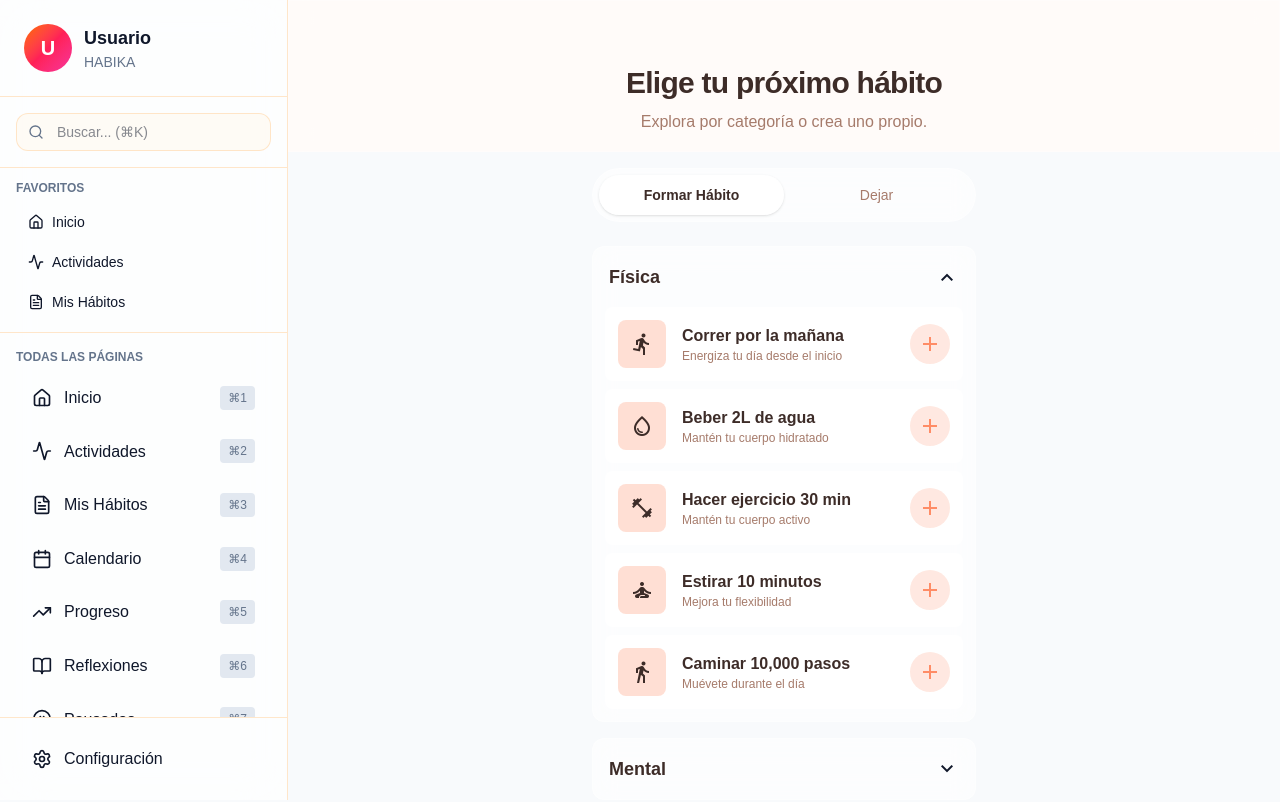
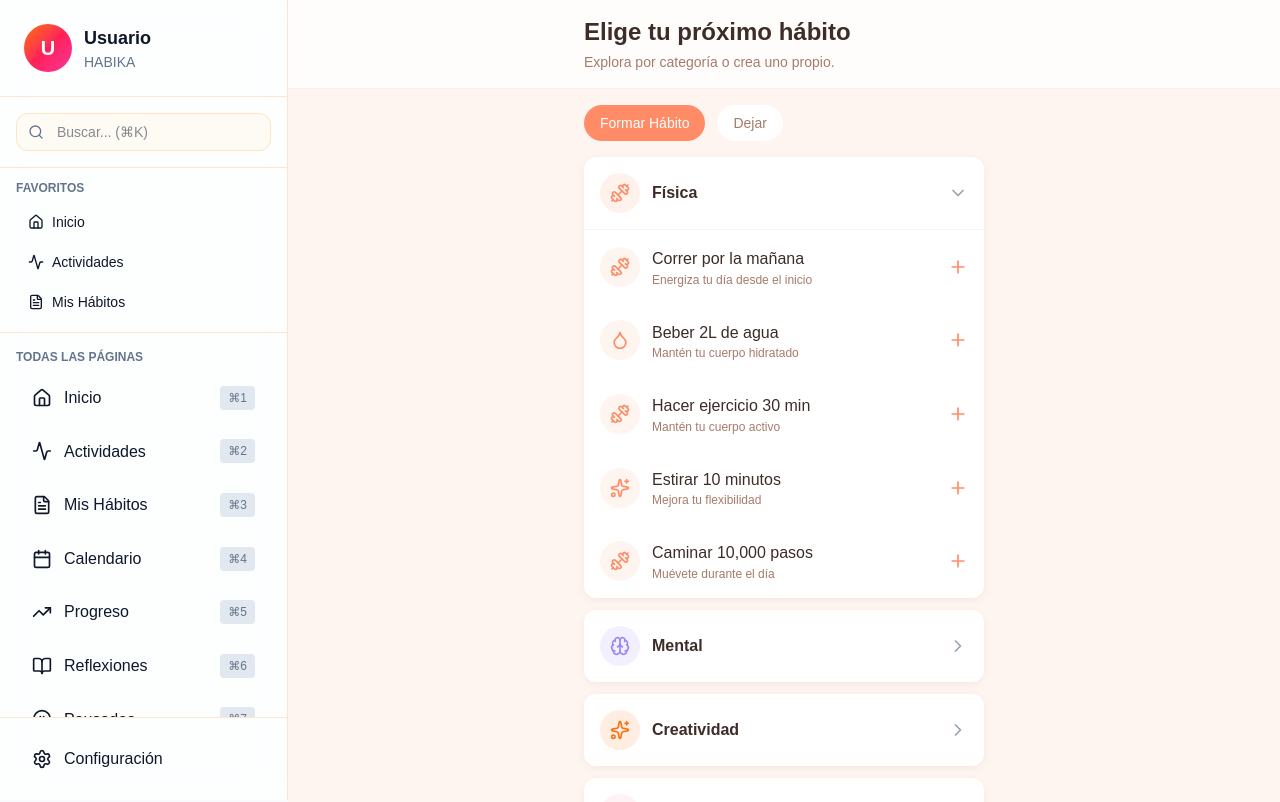
Before and after one commit to agustinmoren0/rocket-app, a Next.js app: page /biblioteca in a window 1280 px wide. Shown: the top 802 px of the page. Built offline with nearby package versions, Linux system fonts and the light colour scheme.

Commit message:
fix: biblioteca + crear hábito con Lucide icons funcional

```diff
--- a/app/biblioteca/page.tsx
+++ b/app/biblioteca/page.tsx
@@ -2,197 +2,325 @@
 
 import { useState } from 'react';
 import { useRouter } from 'next/navigation';
-import { motion } from 'framer-motion';
+import { ChevronDown, ChevronRight, Plus, X, Check, Droplet, Dumbbell, BookOpen, Brain, Users, Heart, Sparkles } from 'lucide-react';
+import { motion, AnimatePresence } from 'framer-motion';
 
-const habitTemplates = [
-  // FÍSICA
-  { id: '1', name: 'Correr por la mañana', desc: 'Energiza tu día desde el inicio', category: 'fisica', icon: 'directions_run', type: 'formar' },
-  { id: '2', name: 'Beber 2L de agua', desc: 'Mantén tu cuerpo hidratado', category: 'fisica', icon: 'water_drop', type: 'formar' },
-  { id: '3', name: 'Hacer ejercicio 30 min', desc: 'Mantén tu cuerpo activo', category: 'fisica', icon: 'fitness_center', type: 'formar' },
-  { id: '4', name: 'Estirar 10 minutos', desc: 'Mejora tu flexibilidad', category: 'fisica', icon: 'self_improvement', type: 'formar' },
-  { id: '5', name: 'Caminar 10,000 pasos', desc: 'Muévete durante el día', category: 'fisica', icon: 'directions_walk', type: 'formar' },
-
-  // MENTAL
-  { id: '6', name: 'Meditar 10 min', desc: 'Calma tu mente', category: 'mental', icon: 'spa', type: 'formar' },
-  { id: '7', name: 'Leer un capítulo', desc: 'Expande tu conocimiento', category: 'mental', icon: 'menu_book', type: 'formar' },
-  { id: '8', name: 'Practicar gratitud', desc: 'Aprecia lo que tienes', category: 'mental', icon: 'favorite', type: 'formar' },
-  { id: '9', name: 'Aprender algo nuevo', desc: 'Nunca dejes de crecer', category: 'mental', icon: 'school', type: 'formar' },
-
-  // CREATIVIDAD
-  { id: '10', name: 'Escribir 500 palabras', desc: 'Desarrolla tu creatividad', category: 'creatividad', icon: 'edit_note', type: 'formar' },
-  { id: '11', name: 'Dibujar 15 minutos', desc: 'Expresa tu arte', category: 'creatividad', icon: 'brush', type: 'formar' },
-  { id: '12', name: 'Tocar un instrumento', desc: 'Practica música', category: 'creatividad', icon: 'music_note', type: 'formar' },
-  { id: '13', name: 'Hacer fotografía', desc: 'Captura momentos', category: 'creatividad', icon: 'photo_camera', type: 'formar' },
-
-  // BIENESTAR
-  { id: '14', name: 'Dormir 8 horas', desc: 'Descansa bien', category: 'bienestar', icon: 'hotel', type: 'formar' },
-  { id: '15', name: 'Desayunar saludable', desc: 'Comienza bien el día', category: 'bienestar', icon: 'restaurant', type: 'formar' },
-  { id: '16', name: 'Desconectar 1 hora', desc: 'Tiempo sin pantallas', category: 'bienestar', icon: 'phonelink_off', type: 'formar' },
-  { id: '17', name: 'Tomar el sol 15 min', desc: 'Vitamina D natural', category: 'bienestar', icon: 'wb_sunny', type: 'formar' },
-
-  // SOCIAL
-  { id: '18', name: 'Llamar a familia', desc: 'Mantén tus conexiones', category: 'social', icon: 'call', type: 'formar' },
-  { id: '19', name: 'Mensaje a un amigo', desc: 'Cultiva amistades', category: 'social', icon: 'chat', type: 'formar' },
-  { id: '20', name: 'Tiempo en pareja', desc: 'Fortalece tu relación', category: 'social', icon: 'favorite', type: 'formar' },
-
-  // DEJAR
-  { id: '21', name: 'No fumar', desc: 'Mejora tu salud', category: 'fisica', icon: 'smoke_free', type: 'dejar' },
-  { id: '22', name: 'Sin redes antes de dormir', desc: 'Mejor descanso', category: 'bienestar', icon: 'bedtime', type: 'dejar' },
-  { id: '23', name: 'Evitar comida chatarra', desc: 'Alimentación saludable', category: 'fisica', icon: 'no_meals', type: 'dejar' },
-  { id: '24', name: 'No postergar tareas', desc: 'Más productividad', category: 'mental', icon: 'schedule', type: 'dejar' },
-  { id: '25', name: 'Reducir cafeína', desc: 'Mejor sueño', category: 'bienestar', icon: 'no_drinks', type: 'dejar' },
-];
-
-const categories = [
-  { id: 'fisica', name: 'Física', icon: 'fitness_center' },
-  { id: 'mental', name: 'Mental', icon: 'psychology' },
-  { id: 'creatividad', name: 'Creatividad', icon: 'palette' },
-  { id: 'bienestar', name: 'Bienestar', icon: 'favorite' },
-  { id: 'social', name: 'Social', icon: 'people' },
-];
+const HABIT_LIBRARY = {
+  fisica: {
+    name: 'Física',
+    icon: Dumbbell,
+    color: '#FF8C66',
+    habits: [
+      { id: 'run', name: 'Correr por la mañana', description: 'Energiza tu día desde el inicio', icon: Dumbbell },
+      { id: 'water', name: 'Beber 2L de agua', description: 'Mantén tu cuerpo hidratado', icon: Droplet },
+      { id: 'exercise', name: 'Hacer ejercicio 30 min', description: 'Mantén tu cuerpo activo', icon: Dumbbell },
+      { id: 'stretch', name: 'Estirar 10 minutos', description: 'Mejora tu flexibilidad', icon: Sparkles },
+      { id: 'walk', name: 'Caminar 10,000 pasos', description: 'Muévete durante el día', icon: Dumbbell },
+    ]
+  },
+  mental: {
+    name: 'Mental',
+    icon: Brain,
+    color: '#9B87F5',
+    habits: [
+      { id: 'meditate', name: 'Meditar 10 min', description: 'Calma tu mente', icon: Brain },
+      { id: 'read', name: 'Leer un capítulo', description: 'Expande tu conocimiento', icon: BookOpen },
+      { id: 'journal', name: 'Escribir diario', description: 'Reflexiona sobre tu día', icon: BookOpen },
+    ]
+  },
+  creatividad: {
+    name: 'Creatividad',
+    icon: Sparkles,
+    color: '#F97316',
+    habits: [
+      { id: 'draw', name: 'Dibujar 15 min', description: 'Expresa tu creatividad', icon: Sparkles },
+      { id: 'write', name: 'Escribir 500 palabras', description: 'Desarrolla tu escritura', icon: BookOpen },
+    ]
+  },
+  bienestar: {
+    name: 'Bienestar',
+    icon: Heart,
+    color: '#FF99AC',
+    habits: [
+      { id: 'sleep', name: 'Dormir 8 horas', description: 'Descansa bien', icon: Heart },
+      { id: 'gratitude', name: 'Lista de gratitud', description: 'Aprecia lo que tienes', icon: Heart },
+    ]
+  },
+  social: {
+    name: 'Social',
+    icon: Users,
+    color: '#8B5CF6',
+    habits: [
+      { id: 'call', name: 'Llamar a un amigo', description: 'Mantén tus conexiones', icon: Users },
+      { id: 'family', name: 'Tiempo en familia', description: 'Fortalece vínculos', icon: Users },
+    ]
+  }
+};
 
 export default function BibliotecaPage() {
   const router = useRouter();
-  const [filter, setFilter] = useState<'formar' | 'dejar'>('formar');
   const [expandedCategory, setExpandedCategory] = useState<string>('fisica');
+  const [showCreateModal, setShowCreateModal] = useState(false);
+  const [selectedHabit, setSelectedHabit] = useState<any>(null);
 
-  const addHabitFromTemplate = (template: any) => {
-    const habits = JSON.parse(localStorage.getItem('habika_custom_habits') || '[]');
-
-    const newHabit = {
-      id: `habit_${Date.now()}`,
-      name: template.name,
-      category: template.category,
-      icon: template.icon,
-      duration: 30,
-      frequency: 'diario',
-      type: template.type,
-      status: 'active',
-      createdAt: new Date().toISOString(),
-      streak: 0,
-      bestStreak: 0,
-      totalCompletions: 0,
+  const handleSelectHabit = (categoryId: string, habit: any) => {
+    const category = HABIT_LIBRARY[categoryId as keyof typeof HABIT_LIBRARY];
+    setSelectedHabit({
+      ...habit,
+      category: categoryId,
+      categoryName: category.name,
+      categoryColor: category.color
+    });
+    setShowCreateModal(true);
   };
 
-    habits.push(newHabit);
-    localStorage.setItem('habika_custom_habits', JSON.stringify(habits));
-
-    alert(`✓ Hábito "${template.name}" agregado!`);
-    router.push('/mis-habitos');
-  };
-
-  const filteredTemplates = habitTemplates.filter(t => t.type === filter);
-  const groupedByCategory = categories.map(cat => ({
-    ...cat,
-    habits: filteredTemplates.filter(h => h.category === cat.id)
-  })).filter(cat => cat.habits.length > 0);
-
   return (
-    <div className="relative min-h-screen w-full flex flex-col pb-32 bg-[#FFF5F0]">
-      {/* Background blobs */}
-      <div className="absolute top-0 left-0 w-full h-full overflow-hidden -z-10">
-        <div className="absolute -top-20 -left-20 w-80 h-80 bg-[#FF99AC]/30 rounded-full filter blur-3xl opacity-60" />
-        <div className="absolute -top-10 right-0 w-80 h-80 bg-[#FFC0A9]/30 rounded-full filter blur-3xl opacity-60" />
-        <div className="absolute top-40 -right-20 w-80 h-80 bg-[#FDF0D5]/30 rounded-full filter blur-3xl opacity-60" />
-      </div>
-
-      {/* Header sticky */}
-      <header className="sticky top-0 z-20 p-4 pt-16 glass-stitch">
-        <div className="text-center max-w-sm mx-auto">
-          <h1 className="text-3xl font-bold tracking-tight text-[#3D2C28]">
-            Elige tu próximo hábito
-          </h1>
-          <p className="mt-2 text-[#A67B6B]">Explora por categoría o crea uno propio.</p>
+    <div className="min-h-screen bg-[#FFF5F0] pb-32">
+      {/* Header */}
+      <header className="bg-white/80 backdrop-blur-md border-b border-gray-200/50 sticky top-0 z-10">
+        <div className="max-w-md mx-auto px-6 py-4">
+          <h1 className="text-2xl font-bold text-[#3D2C28]">Elige tu próximo hábito</h1>
+          <p className="text-sm text-[#A67B6B] mt-1">Explora por categoría o crea uno propio.</p>
         </div>
       </header>
 
-      <main className="flex-grow flex flex-col p-4 pb-32">
       {/* Tabs */}
-        <div className="p-1.5 glass-stitch rounded-full flex justify-center items-center w-full max-w-sm mx-auto mb-6">
-          <button
-            onClick={() => setFilter('formar')}
-            className={`flex-1 text-center py-2.5 px-4 rounded-full font-semibold text-sm transition-all ${
-              filter === 'formar' ? 'bg-white/70 text-[#3D2C28] shadow' : 'text-[#A67B6B]'
-            }`}
-          >
+      <div className="max-w-md mx-auto px-6 py-4 flex gap-3">
+        <button className="px-4 py-2 rounded-full bg-[#FF8C66] text-white font-medium text-sm">
           Formar Hábito
         </button>
-          <button
-            onClick={() => setFilter('dejar')}
-            className={`flex-1 text-center py-2.5 px-4 rounded-full font-medium text-sm transition-all ${
-              filter === 'dejar' ? 'bg-white/70 text-[#3D2C28] shadow' : 'text-[#A67B6B]'
-            }`}
-          >
+        <button className="px-4 py-2 rounded-full bg-white text-[#A67B6B] font-medium text-sm">
           Dejar
         </button>
       </div>
 
       {/* Categories */}
-        <div className="space-y-4 w-full max-w-sm mx-auto">
-          {groupedByCategory.map((category, index) => {
-            const isExpanded = expandedCategory === category.id;
+      <div className="max-w-md mx-auto px-6 space-y-3 pb-6">
+        {Object.entries(HABIT_LIBRARY).map(([categoryId, category]) => {
+          const Icon = category.icon;
+          const isExpanded = expandedCategory === categoryId;
 
           return (
-              <motion.details
-                key={category.id}
-                initial={{ opacity: 0, y: 20 }}
-                animate={{ opacity: 1, y: 0 }}
-                transition={{ delay: index * 0.05 }}
-                className="glass-stitch rounded-xl overflow-hidden"
-                open={isExpanded}
+            <div key={categoryId} className="bg-white rounded-xl overflow-hidden shadow-sm">
+              <button
+                onClick={() => setExpandedCategory(isExpanded ? '' : categoryId)}
+                className="w-full flex items-center justify-between p-4"
               >
-                <summary
-                  onClick={(e) => {
-                    e.preventDefault();
-                    setExpandedCategory(isExpanded ? '' : category.id);
-                  }}
-                  className="flex items-center justify-between p-4 cursor-pointer"
+                <div className="flex items-center gap-3">
+                  <div className="w-10 h-10 rounded-full flex items-center justify-center" style={{ backgroundColor: `${category.color}20` }}>
+                    <Icon className="w-5 h-5" style={{ color: category.color }} />
+                  </div>
+                  <span className="font-semibold text-[#3D2C28]">{category.name}</span>
+                </div>
+                {isExpanded ? (
+                  <ChevronDown className="w-5 h-5 text-gray-400" />
+                ) : (
+                  <ChevronRight className="w-5 h-5 text-gray-400" />
+                )}
+              </button>
+
+              <AnimatePresence>
+                {isExpanded && (
+                  <motion.div
+                    initial={{ height: 0, opacity: 0 }}
+                    animate={{ height: 'auto', opacity: 1 }}
+                    exit={{ height: 0, opacity: 0 }}
+                    className="border-t border-gray-100"
                   >
-                  <h3 className="text-lg font-semibold text-[#3D2C28]">{category.name}</h3>
-                  <span className={`material-symbols-outlined transition-transform ${isExpanded ? 'rotate-180' : ''}`}>
-                    expand_more
-                  </span>
-                </summary>
-
-                {isExpanded && (
-                  <div className="px-3 pb-3 space-y-2">
-                    {category.habits.map((habit) => (
-                      <div
+                    {category.habits.map((habit) => {
+                      const HabitIcon = habit.icon;
+                      return (
+                        <button
                           key={habit.id}
-                        className="glass-stitch rounded-lg p-3 flex items-center space-x-4"
+                          onClick={() => handleSelectHabit(categoryId, habit)}
+                          className="w-full flex items-center justify-between p-4 hover:bg-gray-50 transition-colors"
                         >
-                        <div className="w-12 h-12 rounded-lg bg-[#FFC0A9]/50 flex items-center justify-center">
-                          <span className="material-symbols-outlined text-[#3D2C28]">{habit.icon}</span>
+                          <div className="flex items-center gap-3">
+                            <div className="w-10 h-10 rounded-full bg-[#FFF5F0] flex items-center justify-center">
+                              <HabitIcon className="w-5 h-5 text-[#FF8C66]" />
                             </div>
-                        <div className="flex-grow">
-                          <h4 className="font-semibold text-[#3D2C28]">{habit.name}</h4>
-                          <p className="text-xs text-[#A67B6B]">{habit.desc}</p>
+                            <div className="text-left">
+                              <p className="font-medium text-[#3D2C28]">{habit.name}</p>
+                              <p className="text-xs text-[#A67B6B]">{habit.description}</p>
                             </div>
-                        <button
-                          onClick={() => addHabitFromTemplate(habit)}
-                          className="w-10 h-10 flex items-center justify-center rounded-full bg-[#FF8C66]/20 text-[#FF8C66] transition-transform hover:scale-110 active:scale-95"
-                        >
-                          <span className="material-symbols-outlined text-2xl">add</span>
+                          </div>
+                          <Plus className="w-5 h-5 text-[#FF8C66]" />
                         </button>
+                      );
+                    })}
+                  </motion.div>
+                )}
+              </AnimatePresence>
             </div>
-                    ))}
-                  </div>
-                )}
-              </motion.details>
           );
         })}
       </div>
 
-        {/* Crear hábito personalizado */}
-        <div className="mt-8 w-full max-w-sm mx-auto">
+      {/* Custom Habit Button */}
+      <div className="max-w-md mx-auto px-6 pb-6">
         <button
-            onClick={() => router.push('/crear-habito')}
-            className="w-full text-center py-3.5 px-5 rounded-xl bg-gradient-to-br from-[#FF8C66] to-[#FF99AC] text-white font-bold shadow-lg transition-transform hover:scale-105 active:scale-95"
+          onClick={() => {
+            setSelectedHabit(null);
+            setShowCreateModal(true);
+          }}
+          className="w-full bg-gradient-to-r from-[#FFC0A9] to-[#FF99AC] text-white py-4 rounded-full font-semibold shadow-lg hover:scale-105 transition-transform"
         >
           Crear hábito personalizado
         </button>
       </div>
-      </main>
+
+      {/* Create Modal */}
+      <AnimatePresence>
+        {showCreateModal && (
+          <CreateHabitModal
+            habit={selectedHabit}
+            onClose={() => {
+              setShowCreateModal(false);
+              setSelectedHabit(null);
+            }}
+            onSuccess={() => {
+              setShowCreateModal(false);
+              setSelectedHabit(null);
+              router.push('/mis-habitos');
+            }}
+          />
+        )}
+      </AnimatePresence>
     </div>
   );
 }
+
+function CreateHabitModal({ habit, onClose, onSuccess }: any) {
+  const [formData, setFormData] = useState({
+    name: habit?.name || '',
+    category: habit?.category || 'fisica',
+    type: 'formar',
+    frequency: 'diario',
+    goal: 30,
+    reminder: false
+  });
+
+  const handleSave = () => {
+    const habits = JSON.parse(localStorage.getItem('habika_custom_habits') || '[]');
+    const newHabit = {
+      id: `habit_${Date.now()}`,
+      ...formData,
+      status: 'active',
+      createdAt: new Date().toISOString(),
+      icon: habit?.icon || 'star'
+    };
+    habits.push(newHabit);
+    localStorage.setItem('habika_custom_habits', JSON.stringify(habits));
+    onSuccess();
+  };
+
+  return (
+    <motion.div
+      initial={{ opacity: 0 }}
+      animate={{ opacity: 1 }}
+      exit={{ opacity: 0 }}
+      className="fixed inset-0 bg-black/50 backdrop-blur-sm z-50 flex items-end"
+      onClick={onClose}
+    >
+      <motion.div
+        initial={{ y: '100%' }}
+        animate={{ y: 0 }}
+        exit={{ y: '100%' }}
+        onClick={(e) => e.stopPropagation()}
+        className="w-full bg-white rounded-t-3xl p-6 max-h-[90vh] overflow-y-auto"
+      >
+        {/* Header */}
+        <div className="flex items-center justify-between mb-6">
+          <button onClick={onClose} className="text-[#A67B6B]">
+            <X className="w-6 h-6" />
+          </button>
+          <h2 className="text-lg font-bold text-[#3D2C28]">Nuevo hábito</h2>
+          <button onClick={handleSave} className="text-[#FF8C66] font-semibold">
+            <Check className="w-6 h-6" />
+          </button>
+        </div>
+
+        {/* Form */}
+        <div className="space-y-6">
+          {/* Name */}
+          <div>
+            <label className="block text-sm font-medium text-[#A67B6B] mb-2">Nombre del hábito</label>
+            <input
+              type="text"
+              value={formData.name}
+              onChange={(e) => setFormData({ ...formData, name: e.target.value })}
+              className="w-full px-4 py-3 rounded-xl bg-[#FFF5F0] border-none focus:ring-2 focus:ring-[#FF8C66] text-[#3D2C28]"
+              placeholder="Ej: Meditar 10 minutos"
+            />
+          </div>
+
+          {/* Type */}
+          <div>
+            <label className="block text-sm font-medium text-[#A67B6B] mb-2">Tipo</label>
+            <div className="flex gap-3">
+              <button
+                onClick={() => setFormData({ ...formData, type: 'formar' })}
+                className={`flex-1 py-3 rounded-xl font-medium ${
+                  formData.type === 'formar'
+                    ? 'bg-[#FF8C66] text-white'
+                    : 'bg-white border border-gray-200 text-gray-600'
+                }`}
+              >
+                ✨ A Formar
+              </button>
+              <button
+                onClick={() => setFormData({ ...formData, type: 'dejar' })}
+                className={`flex-1 py-3 rounded-xl font-medium ${
+                  formData.type === 'dejar'
+                    ? 'bg-[#FF8C66] text-white'
+                    : 'bg-white border border-gray-200 text-gray-600'
+                }`}
+              >
+                🚫 A Dejar
+              </button>
+            </div>
+          </div>
+
+          {/* Frequency */}
+          <div>
+            <label className="block text-sm font-medium text-[#A67B6B] mb-2">Repetir</label>
+            <select
+              value={formData.frequency}
+              onChange={(e) => setFormData({ ...formData, frequency: e.target.value })}
+              className="w-full px-4 py-3 rounded-xl bg-[#FFF5F0] border-none focus:ring-2 focus:ring-[#FF8C66] text-[#3D2C28]"
+            >
+              <option value="diario">Todos los días</option>
+              <option value="semanal">Días específicos</option>
+            </select>
+          </div>
+
+          {/* Goal */}
+          <div>
+            <label className="block text-sm font-medium text-[#A67B6B] mb-2">Objetivo</label>
+            <input
+              type="range"
+              min="10"
+              max="120"
+              step="10"
+              value={formData.goal}
+              onChange={(e) => setFormData({ ...formData, goal: parseInt(e.target.value) })}
+              className="w-full"
+            />
+            <p className="text-center text-sm text-[#3D2C28] mt-2">{formData.goal} min por día</p>
+          </div>
+
+          {/* Reminder */}
+          <div>
+            <label className="block text-sm font-medium text-[#A67B6B] mb-2">Recordatorio</label>
+            <button
+              onClick={() => setFormData({ ...formData, reminder: !formData.reminder })}
+              className="w-full px-4 py-3 rounded-xl bg-[#FFF5F0] text-[#A67B6B] text-left"
+            >
+              {formData.reminder ? 'Activado' : 'Próximamente'}
+            </button>
+          </div>
+        </div>
+      </motion.div>
+    </motion.div>
+  );
+}
```
Lines whose indentation alone changed are shown as unchanged.
